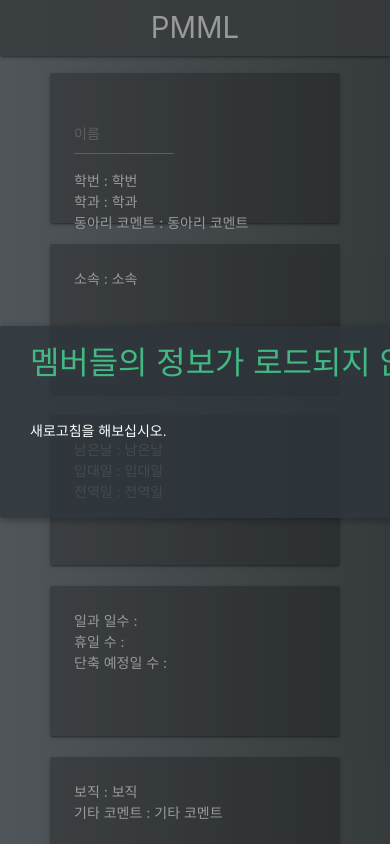
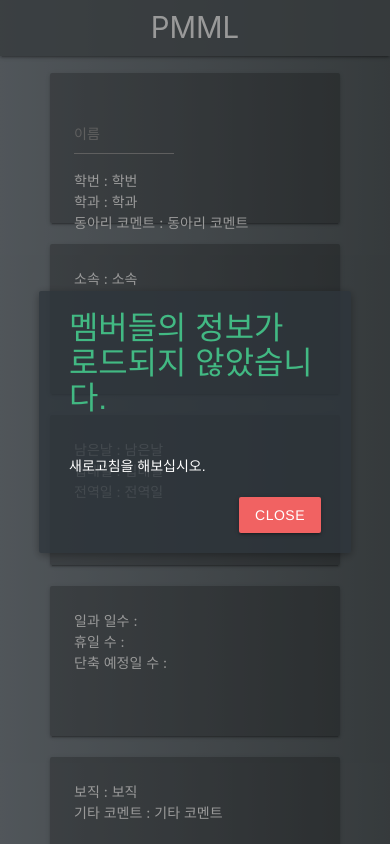
Before and after one commit to MoonJuhan/pmml, a PHP site: page / in a window 390 px wide. Run offline with PHP 8.4, Linux system fonts and the light colour scheme; some libraries are stand-ins or nearby versions.

Commit message:
fix - 화면 크기 별 Modal 창 크기 설정

```diff
--- a/Stylesheets/testStyleSheet.css
+++ b/Stylesheets/testStyleSheet.css
@@ -76,9 +76,21 @@ body {
 
 /* modal css */
 
+@media (min-width: 992px) {
+	.modal-container {
+		width: 700px;
+	}
+}
+
 @media (max-width: 992px) {
 	.modal-container {
-		width: 500px;
+		width: 70%;
+	}
+}
+
+@media (max-width: 600px) {
+	.modal-container {
+		width: 80%;
 	}
 }
 
@@ -100,7 +112,6 @@ body {
 }
 
 .modal-container {
-	width: 700px;
 	margin: 0px auto;
 	background-color: rgba(45, 53, 59, 0.8);
 	border-radius: 2px;
```
